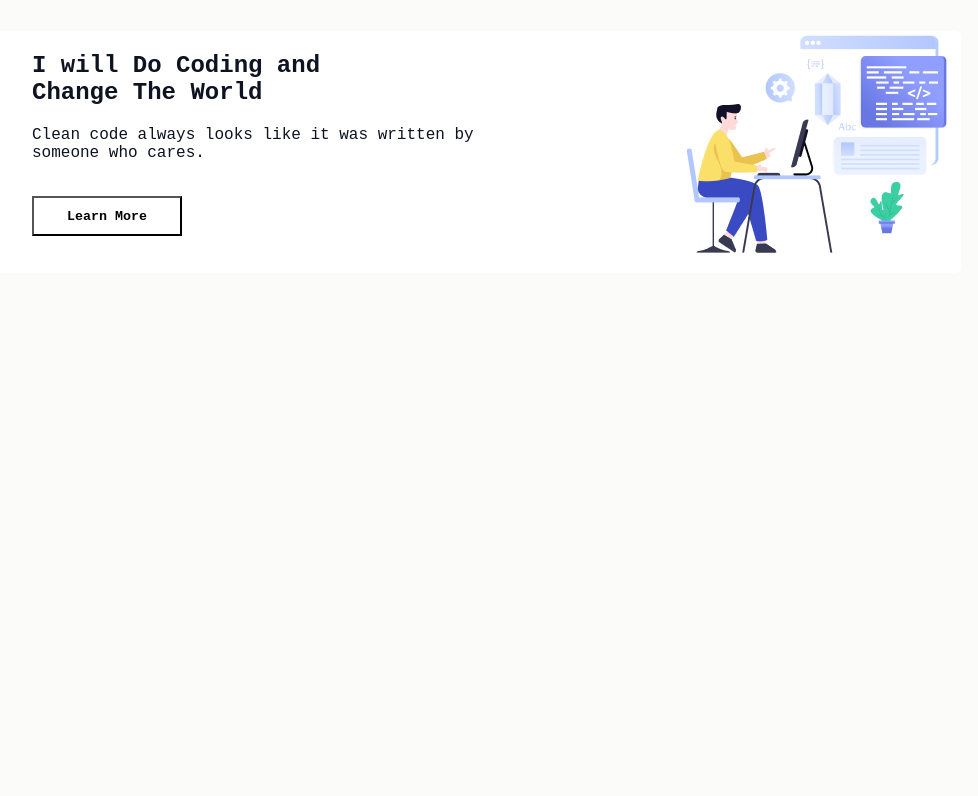
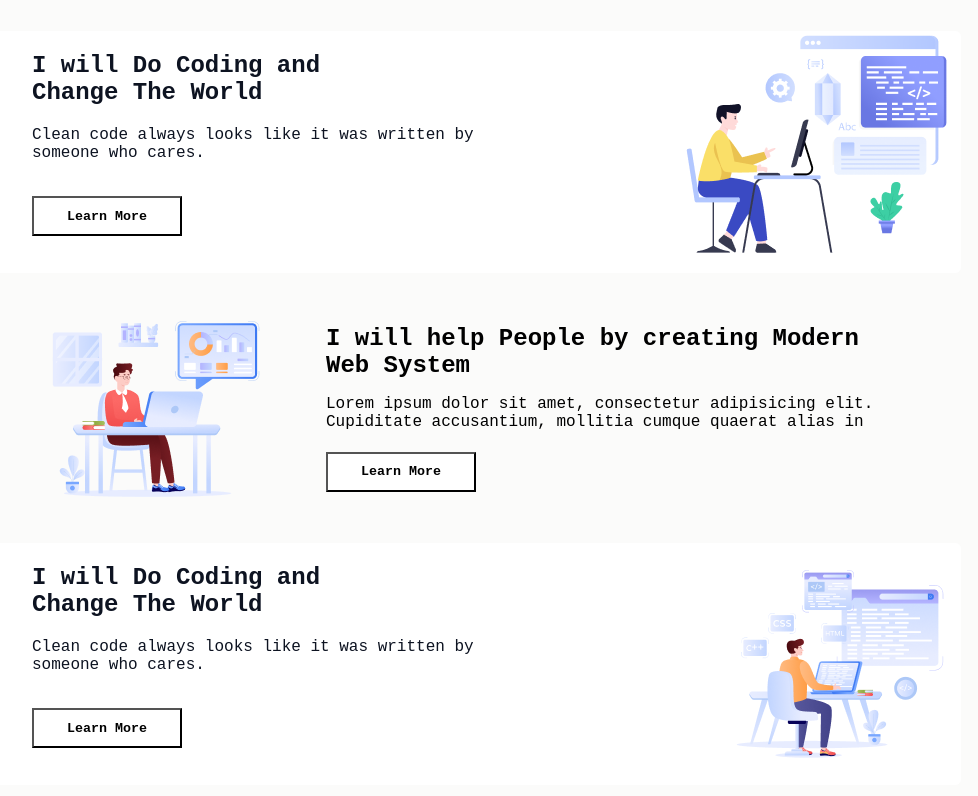
Before and after one commit to redwan-ai/first-assignment, a plain HTML site: page index.html in a window 1280 px wide. Shown: the part 1050-1846 px from the top of the page, without its empty margins (169-1147 px from the left). Drawn offline with Linux system fonts and the light colour scheme; a web font is replaced by a local one.

Commit message:
partially updated

```diff
--- a/index.html
+++ b/index.html
@@ -35,6 +35,20 @@
             </div>
             <img src="assets/Layer_1.png" alt="">
             </div>
+            <div class="why-web-part-two">
+                <img src="assets/Group 3.png" alt="">
+                <div class="part-two-contents">
+                    <h1>I will help People by creating Modern Web System</h1>
+                <p>Lorem ipsum dolor sit amet, consectetur adipisicing elit. Cupiditate accusantium, mollitia cumque quaerat alias in</p>
+            <button>Learn More</button></div>
+            </div>
+            <div class="web-part-three">
+                <div ><h1>I will Do Coding and <br> Change The World</h1>
+                    <p>Clean code always looks like it was written by <br>someone who cares. </p>
+                    <button>Learn More</button>
+                </div>
+                <img src="assets/Group 4.png" alt="">
+                </div>
         </section>
 
     </header>
--- a/styles/style.css
+++ b/styles/style.css
@@ -71,7 +71,7 @@
     font-size: 32px;
   }
 
-  .web-part-one{
+  .web-part-one, .web-part-three{
     display: flex;
     height: auto;
     width: auto;
@@ -96,3 +96,34 @@
     text-align: center;
     font-weight: 600;
   }
+  .why-web-part-two{
+    display: flex;
+    margin: 15px 135px;
+    align-items: center;
+  }
+
+  .part-two-contents h1{
+    margin: 0 0 0 50px;
+  }
+  .part-two-contents button{
+    margin: 0 0 0 50px;
+    margin-top: 5px;
+    height: 40px;
+    width: 150px;
+    background-color: rgb(255, 255, 255);
+    font-weight: 600;
+  }
+  .web-part-three>div h1,p{
+    padding: 0 0 0 50px;
+  }
+  .web-part-three button{
+    margin-top: 18px;
+    margin-left: 50px;
+    height: 40px;
+    width: 150px;
+    background-color: rgb(255, 255, 255);
+    justify-content: center;
+    align-items: center;
+    text-align: center;
+    font-weight: 600;
+  }
```
